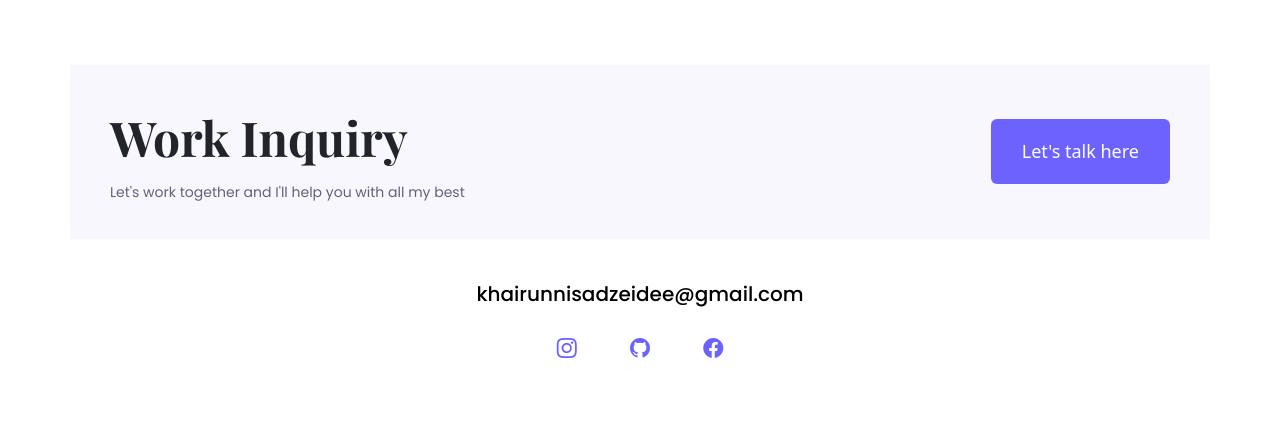
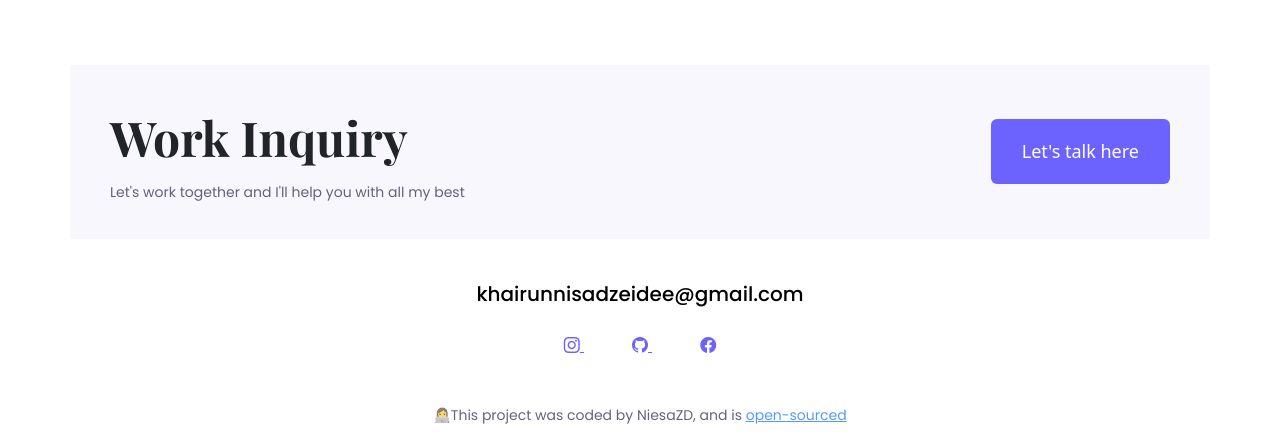
Before and after one commit to Niesazd/portfolio-project-shecodes, a plain HTML site: page about.html in a window 1280 px wide. Shown: the part 682-1124 px from the top of the page. Before the commit the page ends 1093 px from the top, so only its background shows below. Drawn offline with nearby package versions, Linux system fonts and the light colour scheme; a web font is replaced by a local one.

Commit message:
Update footer with github repository link

```diff
--- a/about.html
+++ b/about.html
@@ -104,8 +104,8 @@
       </div>
     </div>
 
-    <footer>
-      <a href="mailto:khairunnisadzeidee@gmail.com"
+    <footer class="text-center">
+      <a href="mailto:khairunnisadzeidee@gmail.com" class="email-link"
         >khairunnisadzeidee@gmail.com</a
       >
       <div class="social-icons mt-4 mb-5">
@@ -124,5 +124,9 @@
         </a>
       </div>
     </footer>
+    <p class="text-center coder">
+      👩‍💻This project was coded by NiesaZD, and is
+      <a href="https://github.com/Niesazd"> open-sourced</a>
+    </p>
   </body>
 </html>
--- a/styles/style.css
+++ b/styles/style.css
@@ -109,7 +109,8 @@ h1 {
 }
 
 .work-section p,
-.work-inquiry p {
+.work-inquiry p,
+.coder {
   font-weight: 400;
   font-size: 14px;
   font-family: var(--main-font);
@@ -132,10 +133,8 @@ h1 {
   font-size: 48px;
   margin-bottom: 16px;
 }
-footer {
-  text-align: center;
-}
-footer a {
+
+footer .email-link {
   text-decoration: none;
   font-family: var(--main-font);
   color: #000;
@@ -146,6 +145,7 @@ footer a {
   margin: 24px;
   color: var(--secondary-color);
 }
+
 @media (max-width: 820px) {
   h1,
   .about-hero h1 {
```
Also changed, not shown: contact.html (+4 -0 lines), index.html (+6 -2 lines), works.html (+6 -2 lines).
